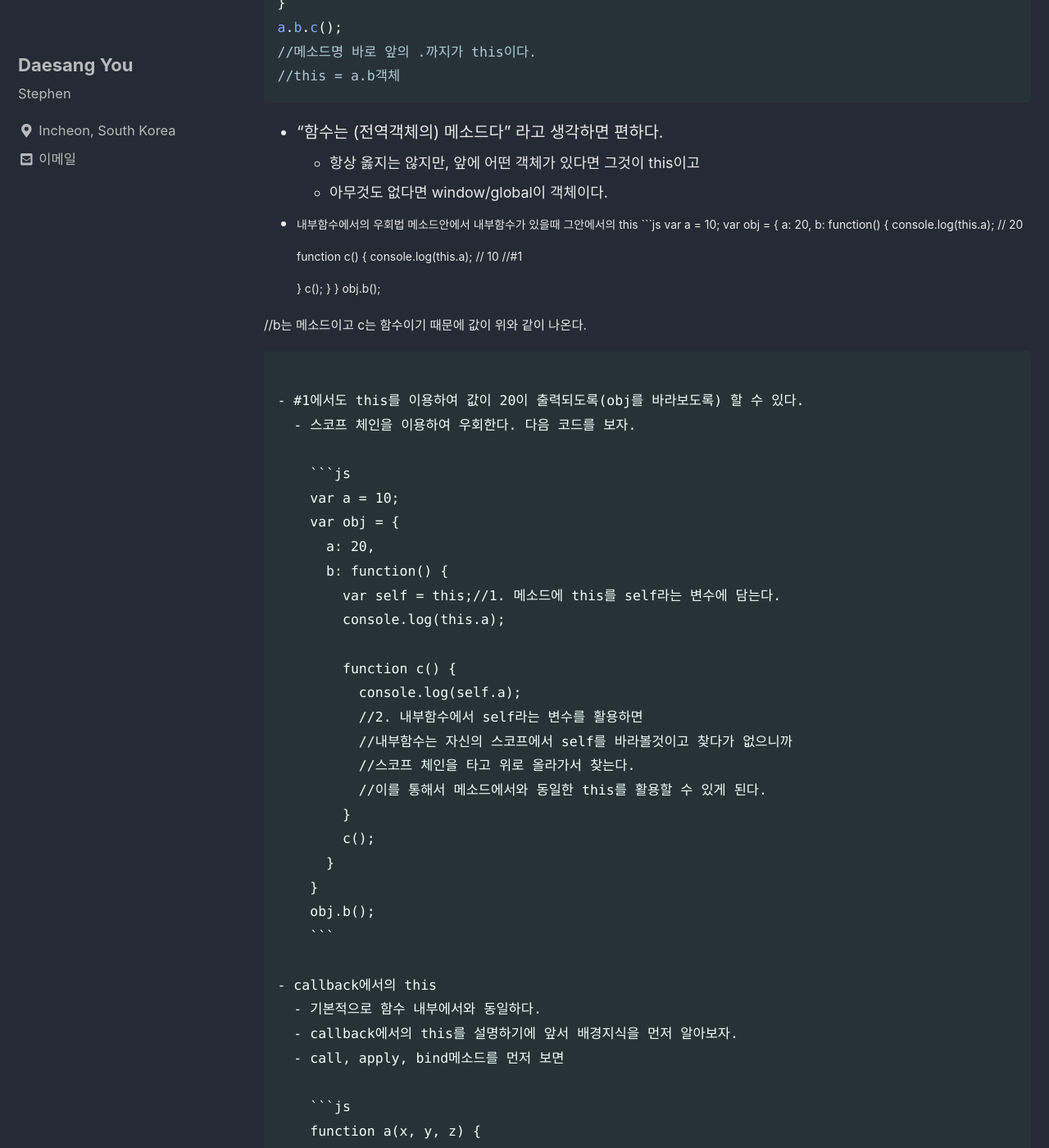
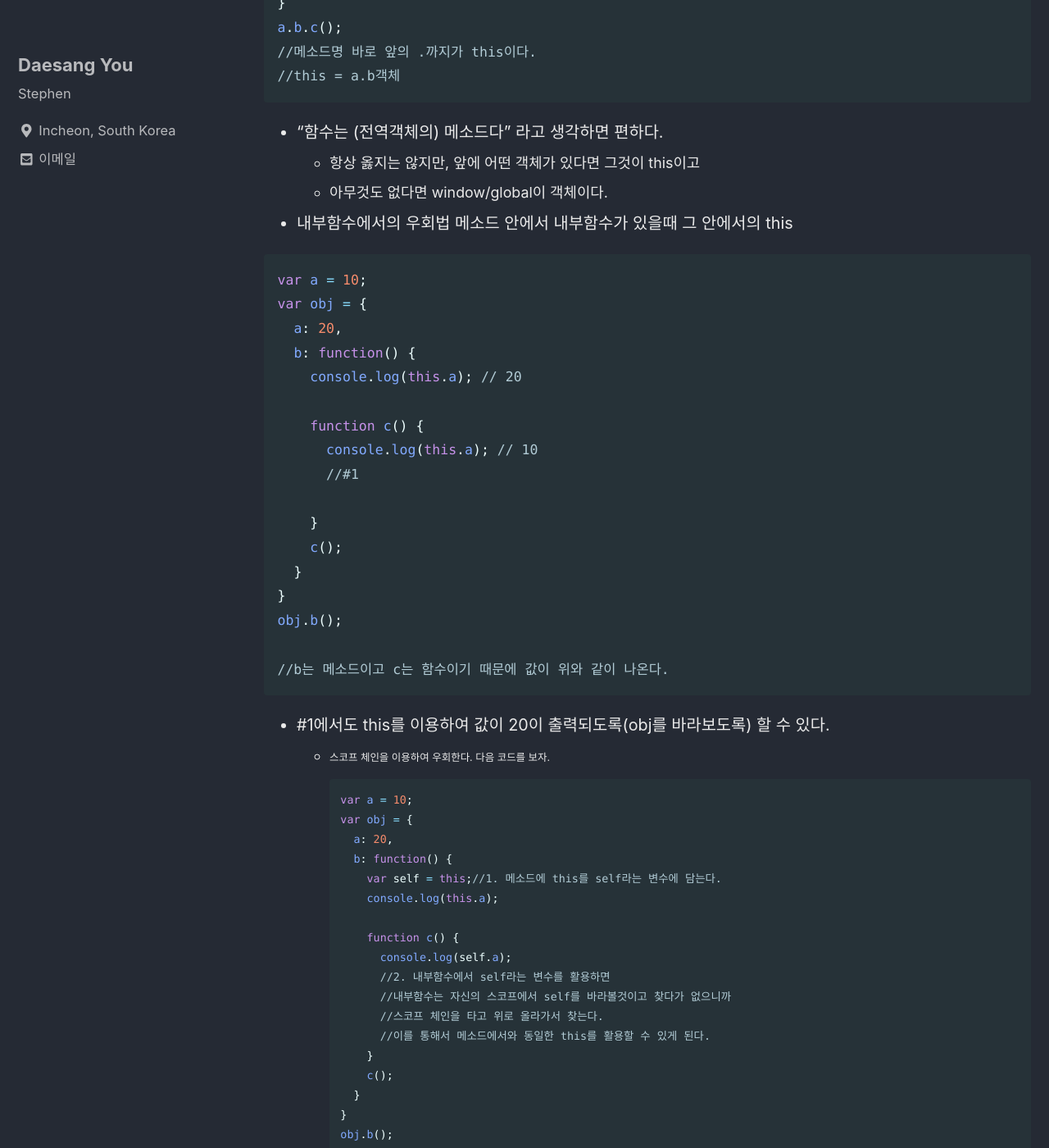
Before and after one commit to eotkd4791/eotkd4791.github.io, a Jekyll site: the page built from _posts/Javascript/2019-11-21-JavaScript06.md, in a window 1280 px wide and 1400 px high, scrolled down 1712 px. Shown: the whole window at 82% size. Built offline with Jekyll 4.4.1, drawn with Linux system fonts in a browser that asks for light colours; cached includes are drawn as plain includes; comment, search, counter and statistics services are not loaded; some of the changed text lies outside the part shown.

Commit message:
Update 2019-11-21-JavaScript06.md

````diff
--- a/_posts/Javascript/2019-11-21-JavaScript06.md
+++ b/_posts/Javascript/2019-11-21-JavaScript06.md
@@ -76,7 +76,8 @@ a.b.c();
   -  아무것도 없다면 window/global이 객체이다.
 
 - 내부함수에서의 우회법
-메소드안에서 내부함수가 있을때 그안에서의 this
+메소드 안에서 내부함수가 있을때 그 안에서의 this
+
 ```js
 var a = 10;
 var obj = {
@@ -174,7 +175,7 @@ obj.b();
     */
     ```
 
-    다시 본론으로 돌아가면
+  다시 본론으로 돌아가면
 
   ```js
   var callback = function() {
````
